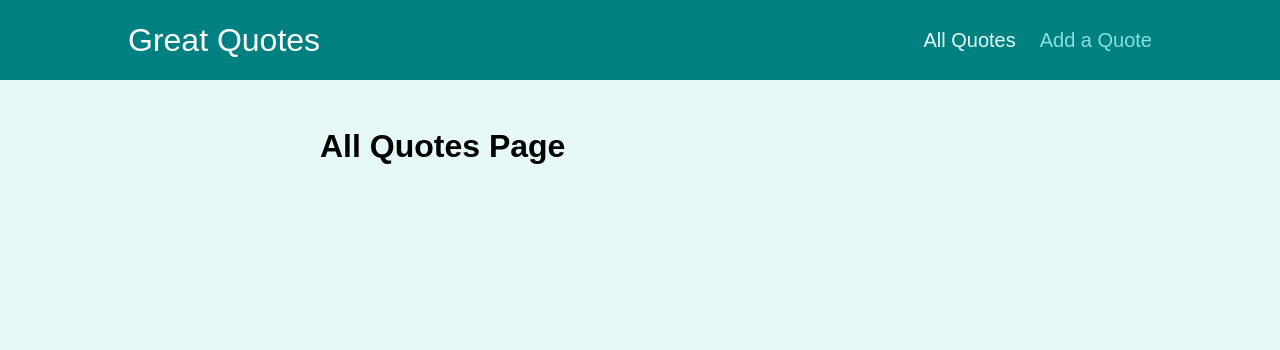
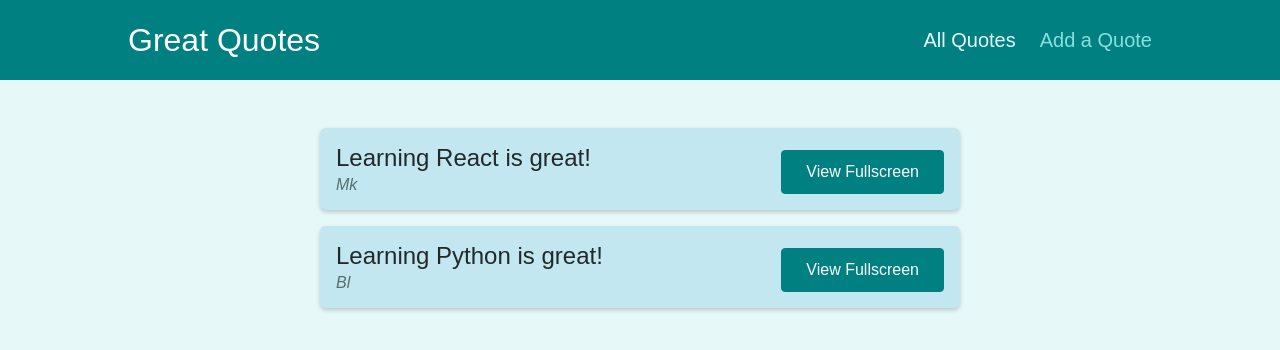
Before and after one commit to mkdrx/quoter-react-router, a React (Create React App) app: page /quotes in a window 1280 px wide. Shown: the top 350 px of the page. Built offline with nearby package versions, Linux system fonts and the light colour scheme.

Commit message:
outputting data on Details page, NotFound page added, useHistory hook

```diff
--- a/src/App.js
+++ b/src/App.js
@@ -4,6 +4,7 @@
 import QuoteDetail from "./pages/QuoteDetail";
 import NewQuote from "./pages/NewQuote";
 import Layout from "./components/layout/Layout";
+import NotFound from "./pages/NotFound";
 
 function App() {
   return (
@@ -21,6 +22,9 @@
         <Route path="/new-quote">
           <NewQuote />
         </Route>
+        <Route path="*">
+          <NotFound />
+        </Route>
       </Switch>
     </Layout>
   );
--- a/src/components/quotes/QuoteItem.js
+++ b/src/components/quotes/QuoteItem.js
@@ -1,4 +1,6 @@
-import classes from './QuoteItem.module.css';
+import { Link } from "react-router-dom";
+
+import classes from "./QuoteItem.module.css";
 
 const QuoteItem = (props) => {
   return (
@@ -9,9 +11,9 @@
         </blockquote>
         <figcaption>{props.author}</figcaption>
       </figure>
-      <a className='btn'>
+      <Link className="btn" to={`/quotes/${props.id}`}>
         View Fullscreen
-      </a>
+      </Link>
     </li>
   );
 };
--- a/src/pages/AllQuotes.js
+++ b/src/pages/AllQuotes.js
@@ -1,5 +1,13 @@
+import QuoteList from "../components/quotes/QuoteList";
+
+// Temporary dummy data
+const DUMMY_QUOTES = [
+  { id: "q1", author: "Mk", text: "Learning React is great!" },
+  { id: "q2", author: "Bl", text: "Learning Python is great!" },
+];
+
 const AllQuotes = () => {
-  return <h1>All Quotes Page</h1>;
+  return <QuoteList quotes={DUMMY_QUOTES} />;
 };
 
 export default AllQuotes;
--- a/src/pages/NewQuote.js
+++ b/src/pages/NewQuote.js
@@ -1,5 +1,19 @@
+import { useHistory } from "react-router-dom";
+import QuoteForm from "../components/quotes/QuoteForm";
+
 const NewQuote = () => {
-  return <h1>New Quote Page</h1>;
+  const history = useHistory();
+
+  // Handler that passes data to QuoteForm through props
+  const addQuoteHandler = (quoteData) => {
+    // Eventually send it to a server - for now console.log
+    console.log(quoteData);
+
+    // Add navigating away after submission/sending data
+    history.push("/quotes");
+  };
+
+  return <QuoteForm onAddQuote={addQuoteHandler} />;
 };
 
 export default NewQuote;
--- /dev/null
+++ b/src/pages/NotFound.js
@@ -0,0 +1,9 @@
+const NotFound = () => {
+  return (
+    <div className="centered">
+      <p>Page not found!</p>
+    </div>
+  );
+};
+
+export default NotFound;
--- a/src/pages/QuoteDetail.js
+++ b/src/pages/QuoteDetail.js
@@ -1,14 +1,29 @@
 import { Fragment } from "react";
 import { useParams, Route } from "react-router-dom";
+
 import Comments from "../components/comments/Comments";
+import HighlightedQuote from "../components/quotes/HighlightedQuote";
+
+// Temporary dummy data
+const DUMMY_QUOTES = [
+  { id: "q1", author: "Mk", text: "Learning React is great!" },
+  { id: "q2", author: "Bl", text: "Learning Python is great!" },
+];
 
 const QuoteDetail = () => {
   const params = useParams();
 
+  // To identify the quote
+  const quote = DUMMY_QUOTES.find((quote) => quote.id === params.quoteId);
+
+  // If no quote is found
+  if (!quote) {
+    return <p>No quote found!</p>;
+  }
+
   return (
     <Fragment>
-      <h1>Quote Detail Page</h1>
-      <p>{params.quoteId}</p>
+      <HighlightedQuote text={quote.text} author={quote.author} />
       <Route path={`/quotes/${params.quoteId}/comments`}>
         <Comments />
       </Route>
```
Also changed, not shown: src/components/quotes/QuoteForm.js (+9 -9 lines).
